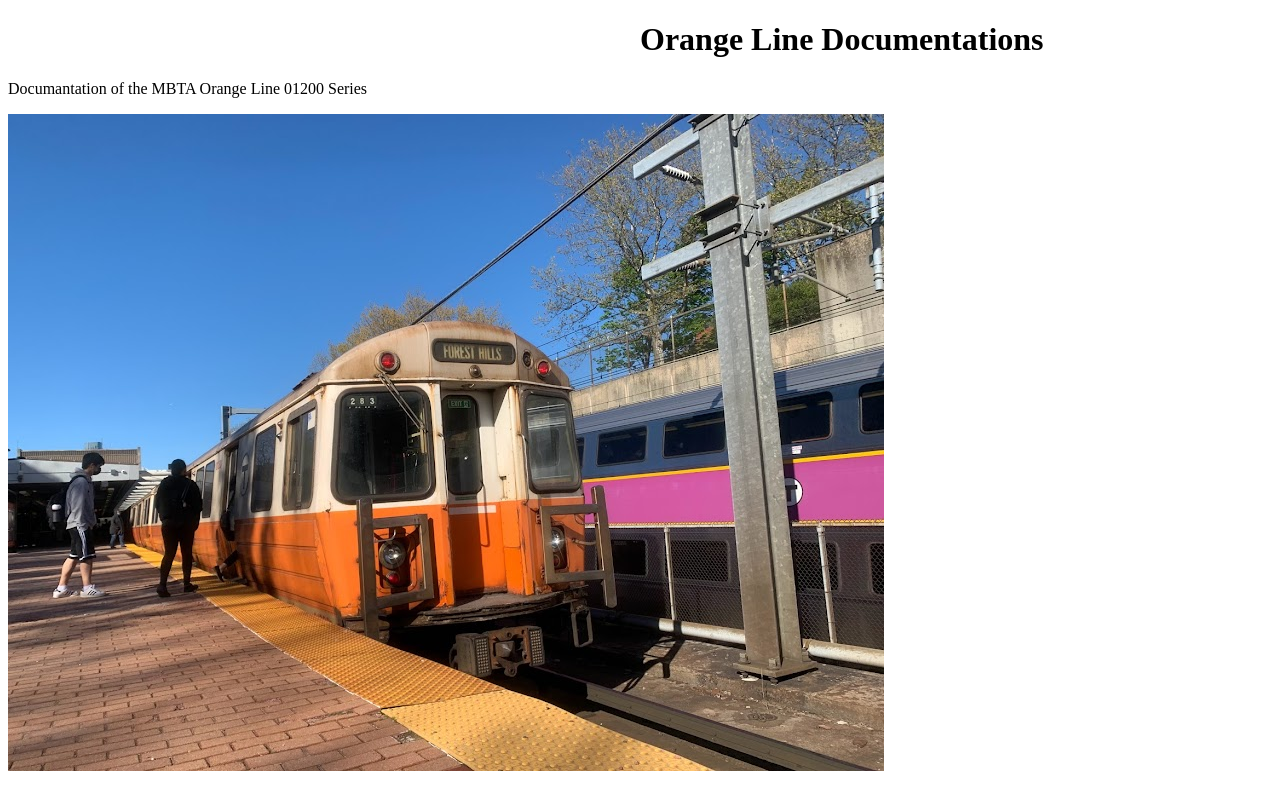
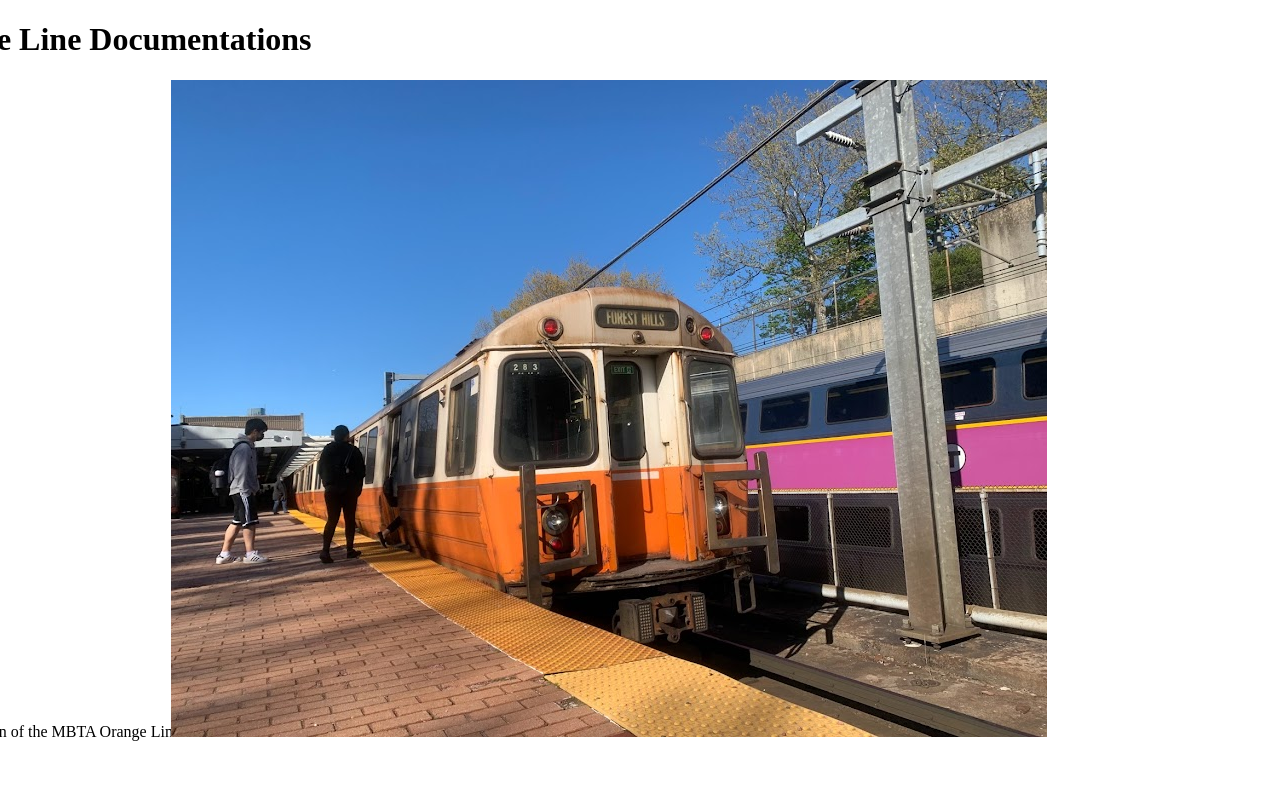
Before and after one commit to IonicPixels/OrangeLineDocs, a plain HTML site: page index.html in a window 1280 px wide. Drawn offline with Linux system fonts and the light colour scheme.

Commit message:
update index.html

```diff
--- a/index.html
+++ b/index.html
@@ -8,17 +8,28 @@
             h1 {
                 color:black;
                 @font-face {
-                    font-family: ;
+                    font-family: "Times New Roman";
                     src: url(font/Sequel_Sans_Semi_Bold_Disp.ttf);
                 }
-                margin-left: 50%;
+                margin-left: -100px;
+            }
+            p1 {
+                color:black;
+                @font-face {
+                    font-family: "Times New Roman";
+                    src: url(font/Sequel_Sans_Semi_Bold_Disp.ttf);
+                }
+                margin-left: -100px;
+            }
+            img {
+                margin-left: -100px;
             }
         </style>
     </head>
     <body>
         <title>Orange Line Docs</title>
         <h1>Orange Line Documentations</h1>
-        <p style="color:black" @font-face="Sequel_Sans_Semi_Bold_Disp.ttf">Documantation of the MBTA Orange Line 01200 Series</p>
+        <p1 style="color:black" @font-face="Sequel_Sans_Semi_Bold_Disp.ttf">Documantation of the MBTA Orange Line 01200 Series</p1>
         <img src="image/IMG_0765.jpg", alt="01283 at Roxbury Crossing">
     </body>
 </html>
```
